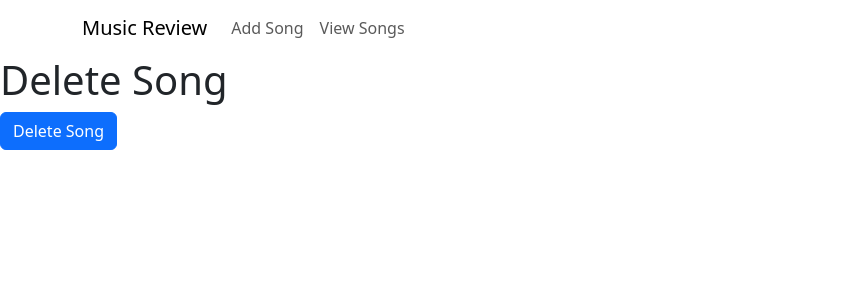
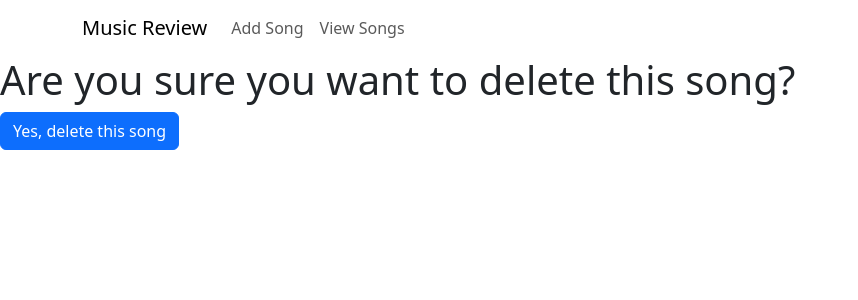
Before and after one commit to CianCicero/datarepproject2023, a React (Create React App) app: page /deletesong/1 in a window 1280 px wide. Shown: the top 300 px of the page, without its empty margins (0-858 px from the left). Built offline with nearby package versions, Linux system fonts and the light colour scheme; no server answers.

Commit message:
style fix

```diff
--- a/src/components/deletesong.js
+++ b/src/components/deletesong.js
@@ -40,13 +40,13 @@ const DeleteSong = () => {
 
     return (
         <div>
-            <h1>Delete Song</h1>
+            <h1>Are you sure you want to delete this song?</h1>
 
             <Form onSubmit={handleSubmit}>
                 {/* Add Form controls for other input fields if needed */}
                 {/* For demonstration, I'm just using the Button here */}
                 <Button variant="primary" type="submit">
-                    Delete Song
+                    Yes, delete this song
                 </Button>
             </Form>
         </div>
```
